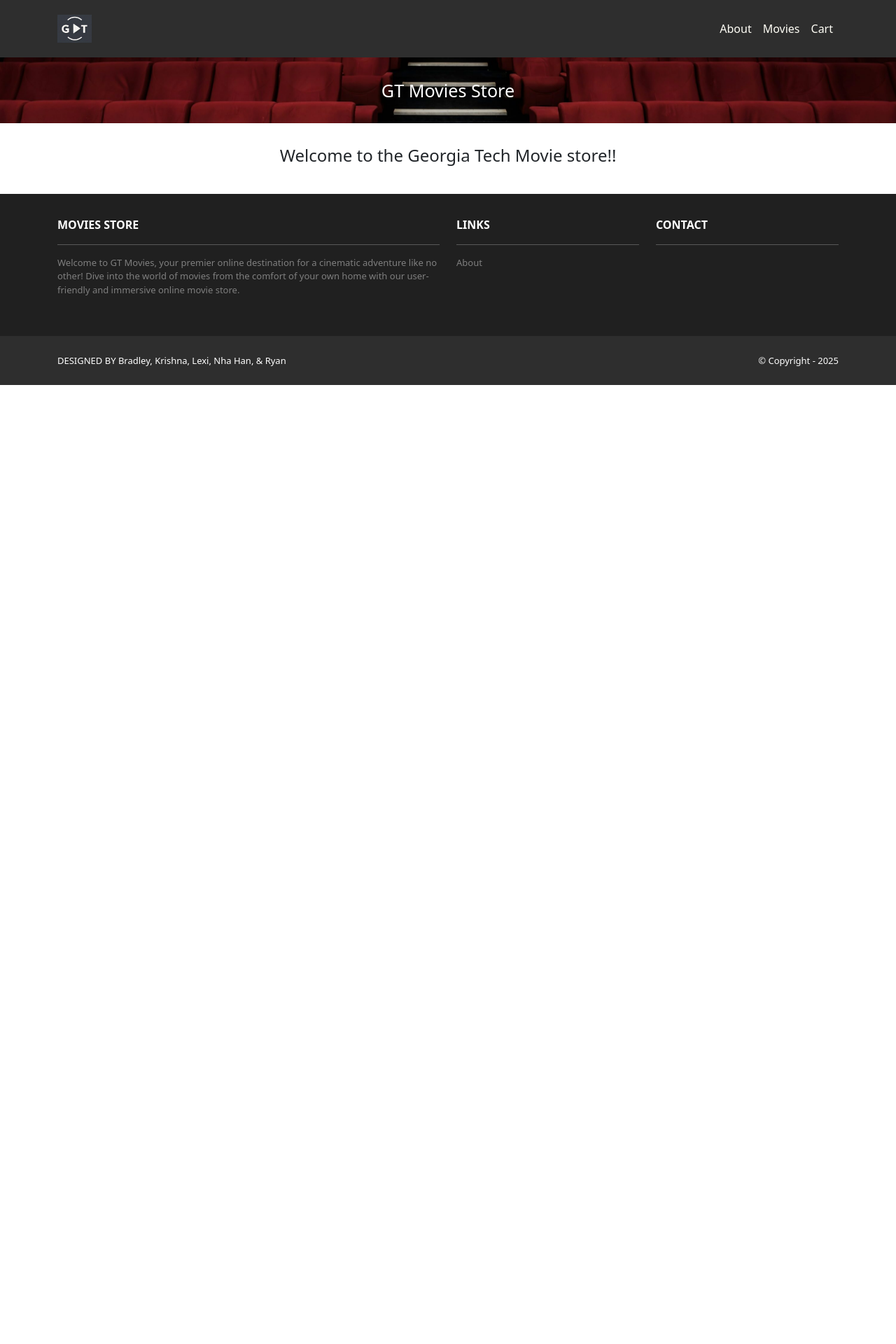
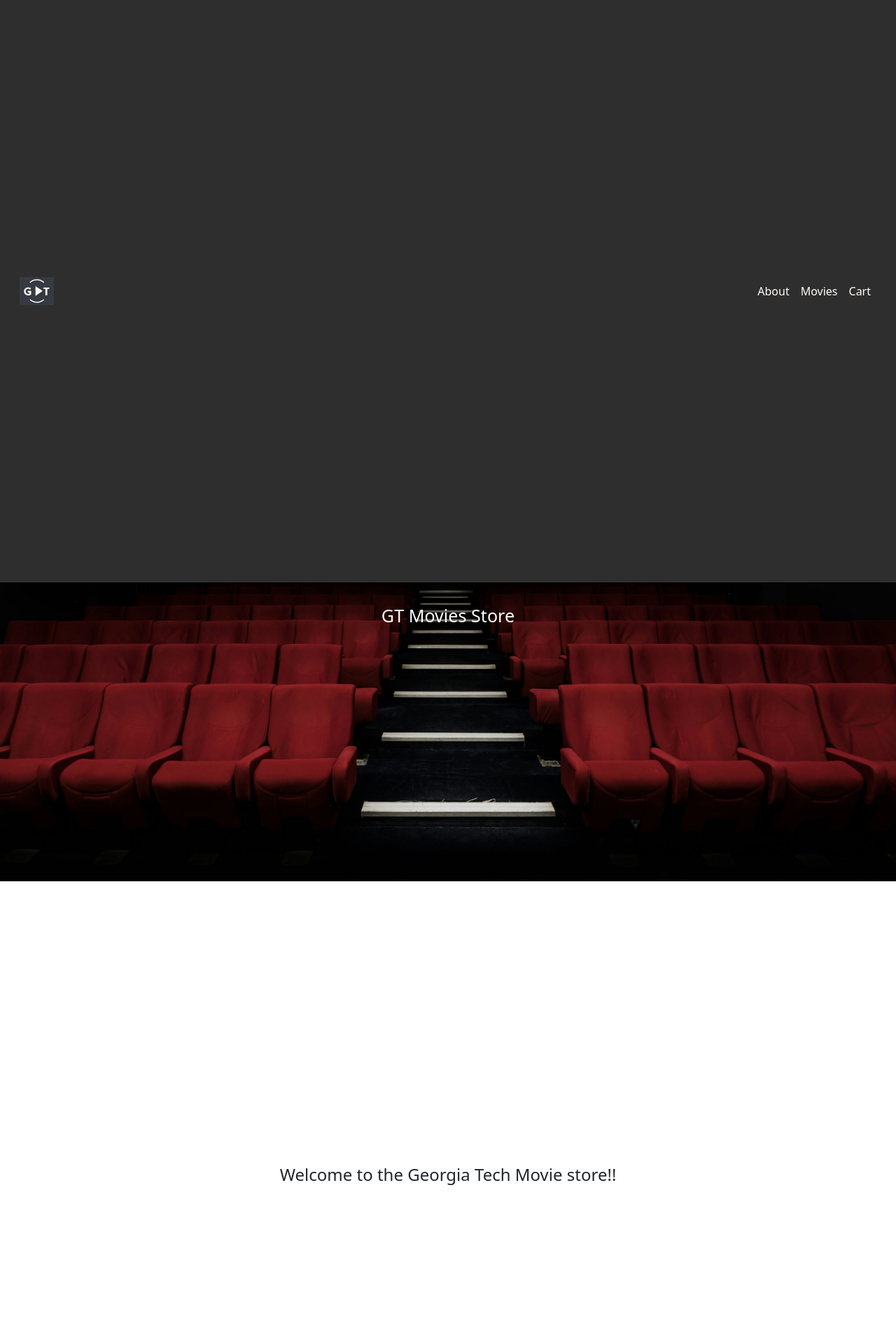
Before and after one commit to bradley-cao/GTMovies, a Django app: page / in a window 1280 px wide. Shown: the top 1920 px of the page at 70% size. Before the commit the page ends 550 px from the top, so only its background shows below. Run offline with Django 5.2, Linux system fonts and the light colour scheme; some libraries are stand-ins or nearby versions.

Commit message:
Revert "Removed sizing problems"
This reverts commit b232c20e2d35e02507ab3daac3087b323d308f39.

```diff
--- a/GTMovies/static/css/style.css
+++ b/GTMovies/static/css/style.css
@@ -2,9 +2,15 @@
     background: url("../img/backgroundcropped.jpeg") no-repeat
     fixed;
     background-size: 100% auto;
+    width: 100vw; /* Make sure the background scales with the viewport width */
+    height: 100vh; /* Keep height based on viewport height */
+    background-attachment: fixed; /* Ensure background stays in place during scroll */
 }
 
-
+body {
+    margin: 0;
+    overflow-x: hidden; /* Avoid horizontal scrolling */
+}
 
 
 .navbar a.nav-link {
@@ -46,3 +52,17 @@
     width: fit-content;
     max-height: 400px;
 }
+
+.container {
+    width: 100%;
+    height: 100%;
+    max-width: 100vw;
+    max-height: 100vh;
+    aspect-ratio: 16 / 9; /* For example, you could lock a container's aspect ratio */
+}
+
+@media (max-width: 3000px) {
+    .container {
+        aspect-ratio: 4 / 3; /* Adjust the ratio for mobile screens */
+    }
+}
```
